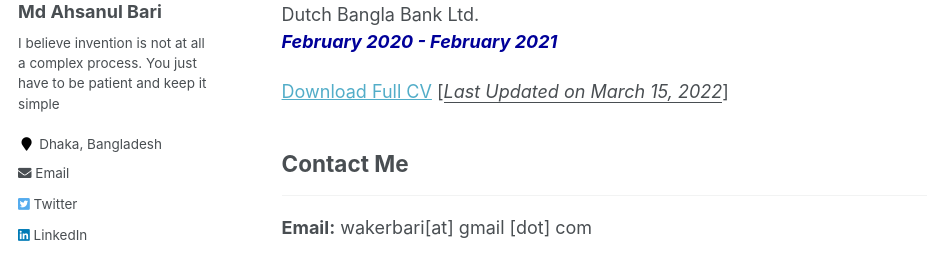
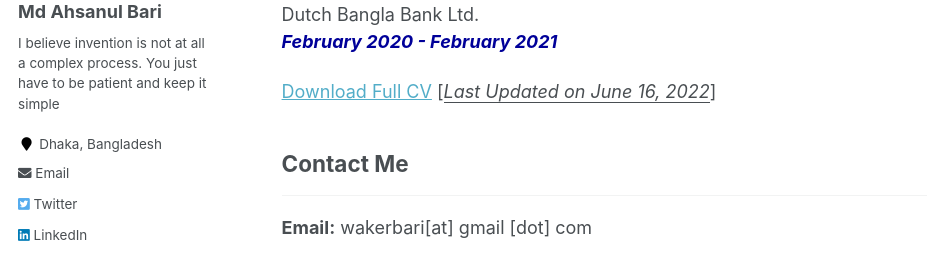
Before and after one commit to AhsanulBariRomi/ahsanul-bari.github.io, a Jekyll site: the page built from _pages/cv.md, in a window 1280 px wide and 900 px high, scrolled down 478 px. Shown: the part 179-436 px from the top of the window, without its empty margins (0-927 px from the left). Built offline with Jekyll 4.4.1, drawn with Linux system fonts in a browser that asks for light colours.

Commit message:
CV upload

```diff
--- a/_pages/cv.md
+++ b/_pages/cv.md
@@ -26,7 +26,7 @@ IT Development Division <br/>
 Dutch Bangla Bank Ltd.<br />
 <i style='color:#000099;'>**February 2020 - February 2021**</i>
 
-[Download Full CV](https://drive.google.com/file/d/1KQ4ifBuesZFBKVTu2tfQXJiNb6nKghTF/view?usp=sharing) [<ins>*Last Updated on March 15, 2022*</ins>]
+[Download Full CV](https://drive.google.com/file/d/1GJ9GlFGLaJQmQoj-donsIOQB4Lo1YjwF/view?usp=sharing) [<ins>*Last Updated on June 16, 2022*</ins>]
 
 ## Contact Me
 -------------
```
